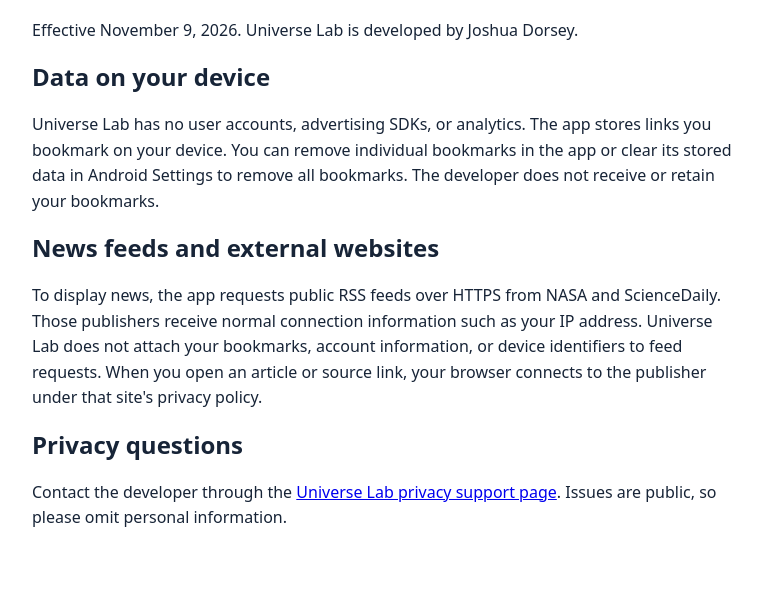
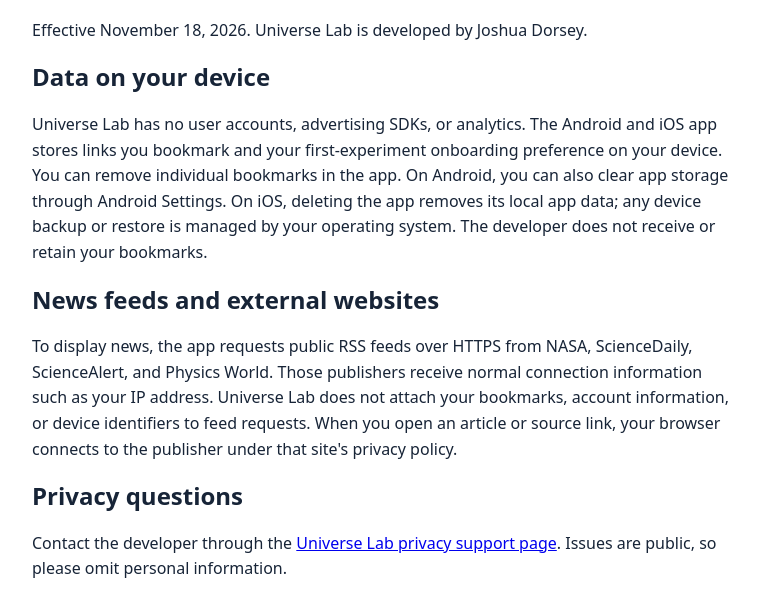
Before and after one commit to joshuaddorsey-cell/universe-lab-privacy, a plain HTML site: page index.html in a window 1280 px wide. Shown: the part 90-706 px from the top of the page, without its empty margins (256-1018 px from the left). Drawn offline with Linux system fonts and the light colour scheme.

Commit message:
Update Universe Lab privacy policy for current feeds and iOS

```diff
--- a/index.html
+++ b/index.html
@@ -6,11 +6,11 @@
 <style>body{font:1rem/1.6 system-ui,sans-serif;max-width:44rem;margin:3rem auto;padding:0 1.25rem;color:#172437}h1,h2{line-height:1.2}</style>
 <main>
 <h1>Universe Lab Privacy Policy</h1>
-<p>Effective November 9, 2026. Universe Lab is developed by Joshua Dorsey.</p>
+<p>Effective November 18, 2026. Universe Lab is developed by Joshua Dorsey.</p>
 <h2>Data on your device</h2>
-<p>Universe Lab has no user accounts, advertising SDKs, or analytics. The app stores links you bookmark on your device. You can remove individual bookmarks in the app or clear its stored data in Android Settings to remove all bookmarks. The developer does not receive or retain your bookmarks.</p>
+<p>Universe Lab has no user accounts, advertising SDKs, or analytics. The Android and iOS app stores links you bookmark and your first-experiment onboarding preference on your device. You can remove individual bookmarks in the app. On Android, you can also clear app storage through Android Settings. On iOS, deleting the app removes its local app data; any device backup or restore is managed by your operating system. The developer does not receive or retain your bookmarks.</p>
 <h2>News feeds and external websites</h2>
-<p>To display news, the app requests public RSS feeds over HTTPS from NASA and ScienceDaily. Those publishers receive normal connection information such as your IP address. Universe Lab does not attach your bookmarks, account information, or device identifiers to feed requests. When you open an article or source link, your browser connects to the publisher under that site's privacy policy.</p>
+<p>To display news, the app requests public RSS feeds over HTTPS from NASA, ScienceDaily, ScienceAlert, and Physics World. Those publishers receive normal connection information such as your IP address. Universe Lab does not attach your bookmarks, account information, or device identifiers to feed requests. When you open an article or source link, your browser connects to the publisher under that site's privacy policy.</p>
 <h2>Privacy questions</h2>
 <p>Contact the developer through the <a href="https://github.com/joshuaddorsey-cell/universe-lab-privacy/issues">Universe Lab privacy support page</a>. Issues are public, so please omit personal information.</p>
 </main>
```
